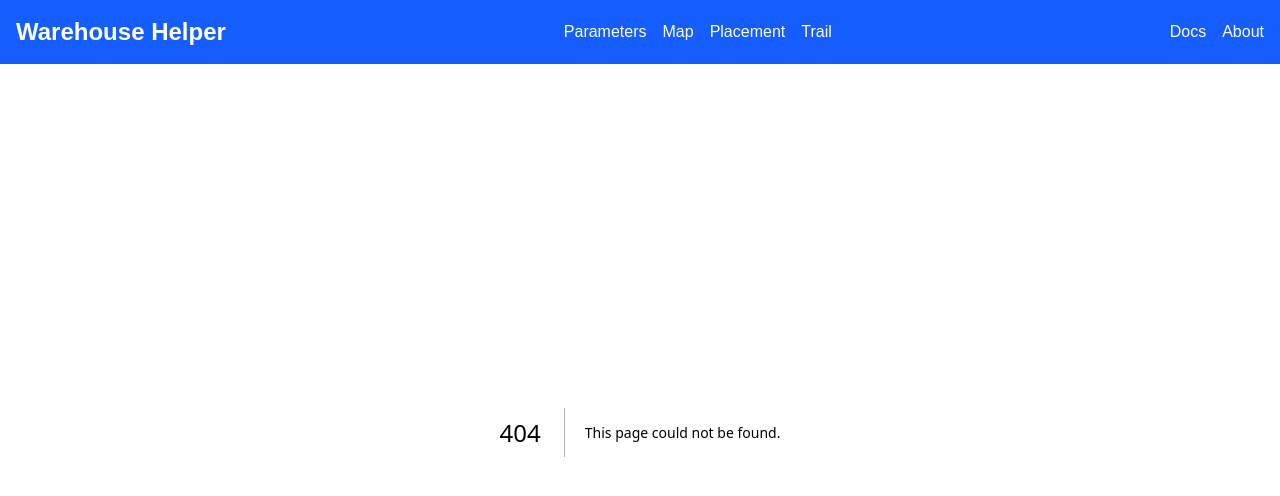
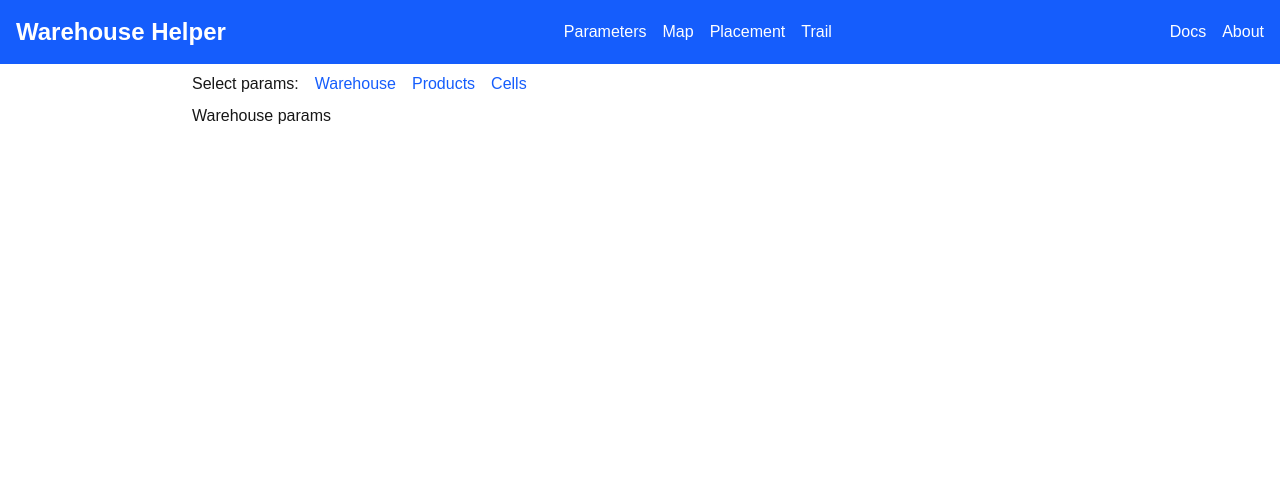
Before and after one commit to mi-qacker/warehouse-helper, a Next.js app: page /parameters/warehouse in a window 1280 px wide. Before the commit this address had no page. Shown: the top 496 px of the page. Built offline with nearby package versions, Linux system fonts and the light colour scheme.

Commit message:
WAREHOUSEHELPER-10: Add warehouse parameterization

```diff
--- a/src/app/parameters/common.ts
+++ b/src/app/parameters/common.ts
@@ -1,4 +1,5 @@
 export const PARAMS_LINKS = [
+  {href: '/parameters/warehouse', label: 'Warehouse'},
   {href: '/parameters/products', label: 'Products'},
   {href: '/parameters/cells', label: 'Cells'},
 ];
--- /dev/null
+++ b/src/app/parameters/warehouse/page.tsx
@@ -0,0 +1,7 @@
+export default function WarehousePage() {
+  return (
+    <main>
+      <h1>Warehouse params</h1>
+    </main>
+  );
+}
```
